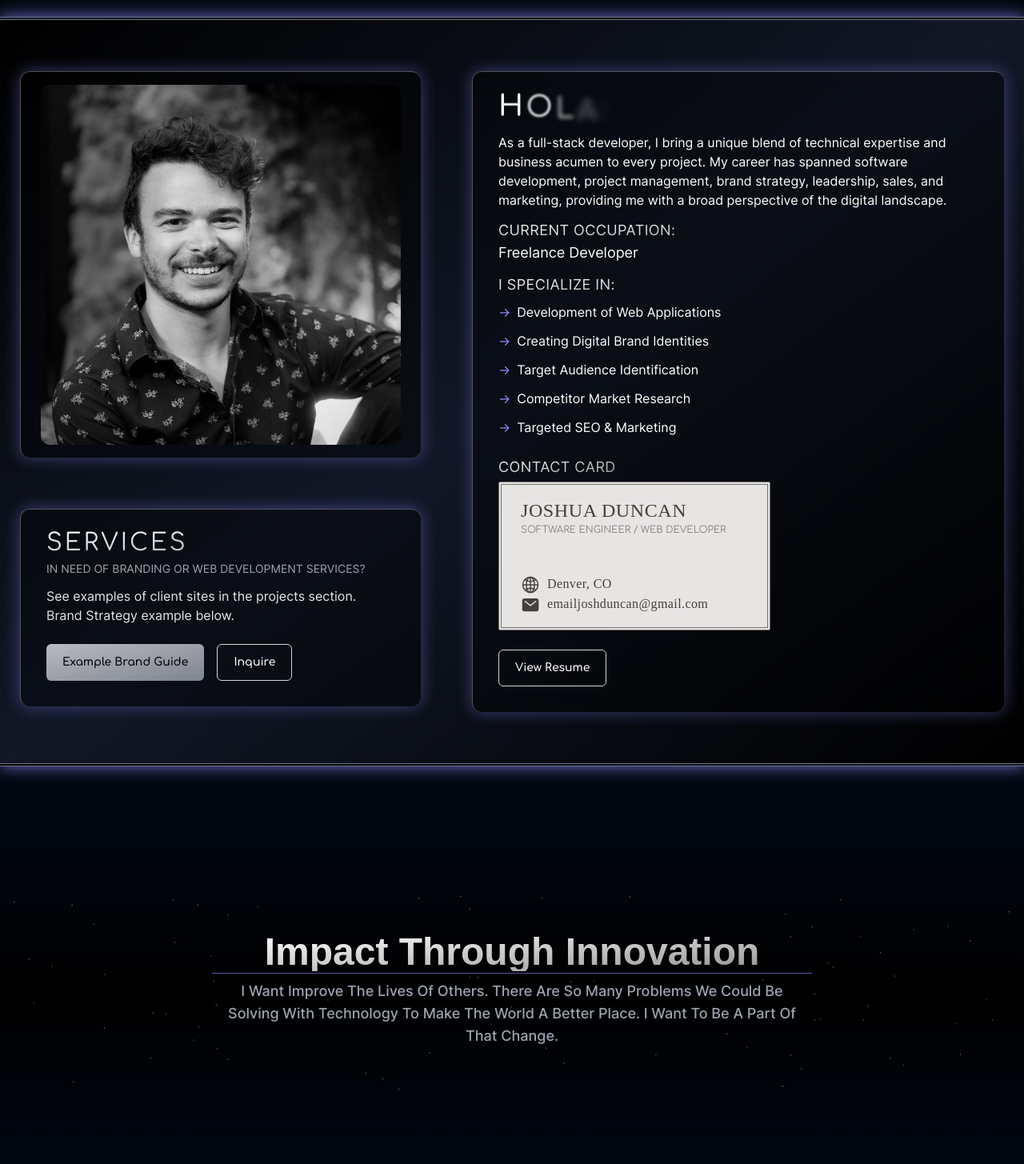
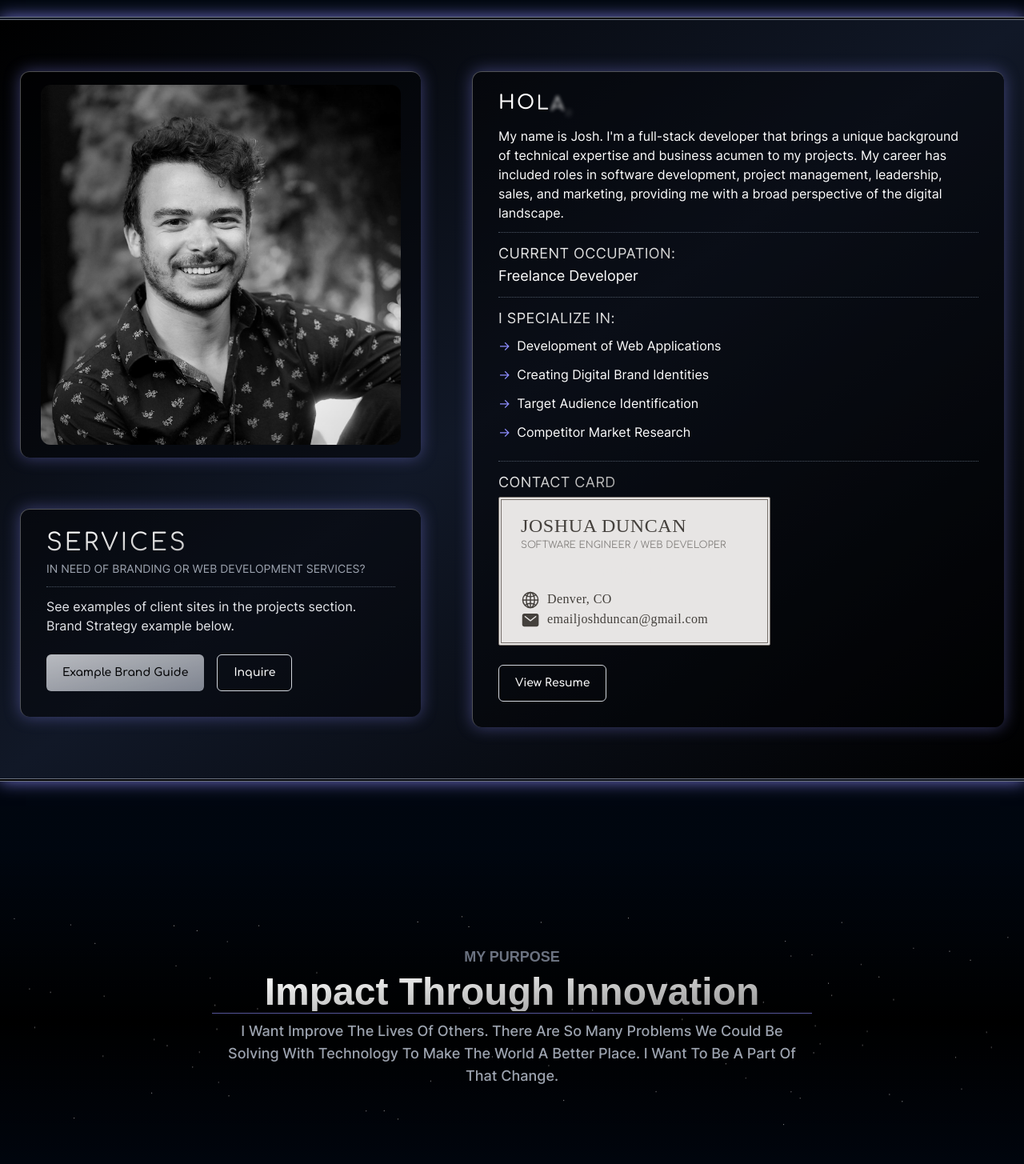
Before and after one commit to jduncan017/portfolio, a Next.js app: page / in a window 1280 px wide. Shown: the part 915-2370 px from the top of the page at 80% size. Built offline with nearby package versions, Linux system fonts and the light colour scheme; no server answers.

Commit message:
added callout prompts, cleaned up about section

```diff
--- a/src/app/components/AboutSection/Bio.tsx
+++ b/src/app/components/AboutSection/Bio.tsx
@@ -7,7 +7,7 @@ import { useModal } from "@/src/contexts/ModalContext";
 import ContactCard from "../UI-Elements/ContactCard";
 
 export default function Bio() {
-  const words = ["Hello!", "Bonjour!", "Hola!", "Kanichiwa!"];
+  const words = ["Hello,", "Bonjour,", "Hola,", "Kanichiwa,"];
   const [startFlipping, setStartFlipping] = useState(false);
   const { showModal } = useModal();
 
@@ -45,7 +45,7 @@ export default function Bio() {
       viewport={{ once: true }}
     >
       <motion.h2
-        className="Title mb-3 flex gap-2 text-3xl font-semibold uppercase leading-normal tracking-widest text-white sm:text-4xl"
+        className="Title text-1xl mb-3 flex gap-2 font-semibold uppercase leading-normal tracking-widest text-white sm:text-2xl"
         variants={itemVariants}
       >
         <FlipWords
@@ -56,24 +56,29 @@ export default function Bio() {
         />
       </motion.h2>
       <motion.p
-        className="BioDescription mb-3 max-w-[375px] pr-4 text-white xs:max-w-[600px] xxl:max-w-none"
+        className="BioDescription mb-3 max-w-[375px] border-b border-dotted border-gray-600 pb-3 pr-4 text-white xs:max-w-[600px] xxl:max-w-none"
         variants={itemVariants}
         onAnimationComplete={() => setStartFlipping(true)}
       >
-        As a full-stack developer, I bring a unique blend of technical expertise
-        and business acumen to every project. My career has spanned software
-        development, project management, brand strategy, leadership, sales, and
-        marketing, providing me with a broad perspective of the digital
-        landscape.
+        {` My name is Josh. I'm a full-stack developer that brings a unique background
+        of technical expertise and business acumen to my projects. My career
+        has included roles in software development, project management, leadership,
+         sales, and marketing, providing me with a broad perspective
+        of the digital landscape.`}
       </motion.p>
       <motion.div className="MotionContainer" variants={itemVariants}>
         <h3 className="BioHeader text-gradient-clip text-lg uppercase tracking-wide">
           Current Occupation:
         </h3>
-        <p className="text-lg capitalize">Freelance Developer</p>
+        <p className="mb-3 border-b border-dotted border-gray-600 pb-3 text-lg capitalize">
+          Freelance Developer
+        </p>
       </motion.div>
-      <motion.div className="MotionContainer" variants={itemVariants}>
-        <h3 className="BioHeader text-gradient-clip mb-2 mt-3 text-lg uppercase tracking-wide">
+      <motion.div
+        className="MotionContainer mb-3 border-b border-dotted border-gray-600 pb-3"
+        variants={itemVariants}
+      >
+        <h3 className="BioHeader text-gradient-clip mb-2 text-lg uppercase tracking-wide">
           I Specialize In:
         </h3>
         <ul className="JobItems flex flex-col">
@@ -96,14 +101,9 @@ export default function Bio() {
             <span className="text-secondary">{"->"}</span>
             <p>Competitor Market Research</p>
           </li>
-
-          <li className="JobItem mb-3 flex items-center gap-2">
-            <span className="text-secondary">{"->"}</span>
-            <p>Targeted SEO & Marketing</p>
-          </li>
         </ul>
       </motion.div>
-      <motion.div className="CardContainer mt-3" variants={itemVariants}>
+      <motion.div className="CardContainer " variants={itemVariants}>
         <ContactCard />
       </motion.div>
       <motion.div
--- a/src/app/components/AboutSection/Services.tsx
+++ b/src/app/components/AboutSection/Services.tsx
@@ -49,13 +49,13 @@ export default function Services() {
           Services
         </motion.h2>
         <motion.p
-          className="ServicesDescription mb-3 max-w-[375px] text-sm uppercase text-gray-400 xs:max-w-[600px]"
+          className="ServicesDescription mb-3 mb-3 max-w-[375px] border-b border-dotted border-gray-600 pb-3 text-sm uppercase text-gray-400 xs:max-w-[600px]"
           variants={itemVariants}
         >
           In Need of Branding or Web Development services?
         </motion.p>
         <motion.p
-          className="ServicesDescription max-w-[375px] leading-6 text-gray-200 xs:max-w-[600px]"
+          className="ServicesDescription max-w-[375px] leading-6 text-gray-200 xs:max-w-[600px] "
           variants={itemVariants}
         >
           See examples of client sites in the projects section. Brand Strategy
--- a/src/app/components/TextCallout.tsx
+++ b/src/app/components/TextCallout.tsx
@@ -22,6 +22,15 @@ export default function TextCallout({ name, id }: TextCalloutProps) {
         <CalloutParticles id={id} />
       </div>
       <div className="Container mx-auto flex w-full flex-col items-center bg-gradient-to-b from-transparent via-black to-transparent px-10 py-32">
+        <motion.h4
+          className="mb-2 text-center font-noto font-bold uppercase text-gray-500 sm:text-lg md:leading-tight"
+          initial={{ opacity: 0 }}
+          whileInView={{ opacity: 1 }}
+          transition={{ duration: 1 }}
+          viewport={{ once: true }}
+        >
+          {callout.prompt}
+        </motion.h4>
         <motion.h2
           initial={{ opacity: 0 }}
           whileInView={{ opacity: 1 }}
--- a/src/lib/calloutData.ts
+++ b/src/lib/calloutData.ts
@@ -2,20 +2,24 @@ import type { CalloutData } from "./dataTypes";
 
 export const Callouts: CalloutData = {
   why: {
+    prompt: "My purpose",
     header: "Impact Through Innovation",
     description: `I want improve the lives of others. There are so many problems we could be solving with technology to
       make the world a better place. I want to be a part of that change.`,
   },
   what: {
+    prompt: "My passion",
     header: "Where Tech Meets Life",
-    description: `I'm passionate about pushing boundaries in the fields of medical and agricultural technologies, there is so much we
+    description: `I'm passionate about pushing boundaries in the fields of medical and agricultural technologies. There is so much we
     can improve in these industries.`,
   },
   techstack: {
+    prompt: "My toolkit",
     header: "A Fast & Flexible Tech Stack",
     description: `I thrive with Next.js, TypeScript, Prisma, MongoDB, and Tailwind CSS, but I'm always eager to expand my skills and adapt to project needs.`,
   },
   cta: {
+    prompt: "My aim",
     header: "Let's Make Something Amazing",
     description: `If you're looking for someone who brings more than just tech skills to the table, I'm currently looking for work,
     and I'd love to chat!`,
--- a/src/lib/dataTypes.ts
+++ b/src/lib/dataTypes.ts
@@ -42,5 +42,5 @@ export type TestimonialData = {
 };
 
 export type CalloutData = {
-  [name: string]: { header: string; description: string };
+  [name: string]: { prompt: string; header: string; description: string };
 };
```
